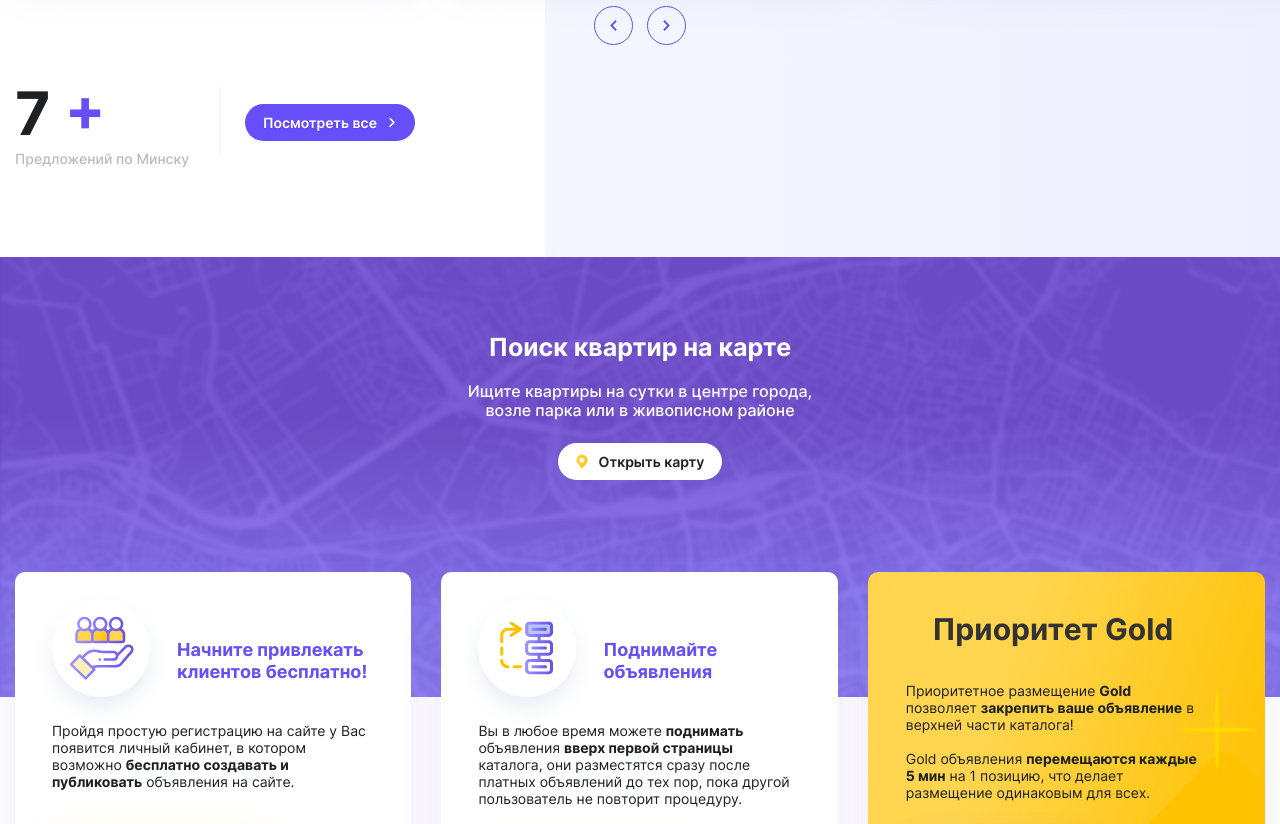
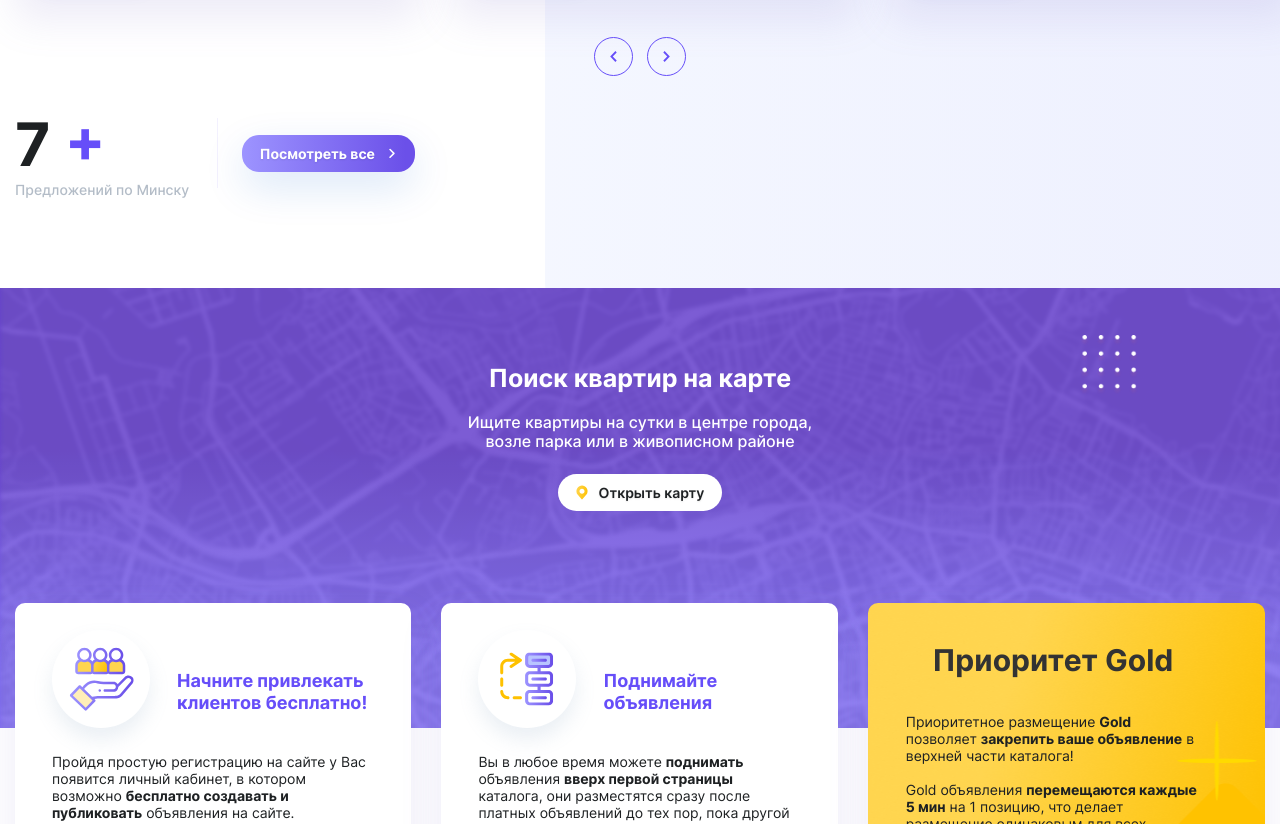
Before and after one commit to just-too-it/hawking-school-react, a React (Create React App) app: page / in a window 1280 px wide. Shown: the part 1976-2800 px from the top of the page. Built offline with nearby package versions, Linux system fonts and the light colour scheme.

Commit message:
добавлены псевдоэлементы на главной

```diff
--- a/src/views/pages/ApartmentsMinsk/index.tsx
+++ b/src/views/pages/ApartmentsMinsk/index.tsx
@@ -46,6 +46,7 @@ export const ApartmentsMinsk = () => {
   useEffect(() => {
     dispatch(setApartments(apartmentsMinsk));
     dispatch(setRecommendations(recommendationsMinsk));
+    dispatch(setCurrentPage(1));
   }, []);
 
   useEffect(() => {
--- a/src/views/pages/Home/Home.module.scss
+++ b/src/views/pages/Home/Home.module.scss
@@ -6,7 +6,19 @@
   display: flex;
   justify-content: space-between;
   align-items: flex-start;
-  margin-bottom: 114px;
+  margin-bottom: 145px;
+  position: relative;
+
+  &::after {
+    position: absolute;
+    content: '';
+    width: 61px;
+    height: 61px;
+    background-image: url('../../../assets/images/yellow-square.png');
+    background-size: 61px 61px;
+    bottom: -103px;
+    left: -30px;
+  }
 }
 
 .services {
@@ -14,6 +26,18 @@
   position: relative;
   z-index: 2;
   margin-bottom: 125px;
+  position: relative;
+
+  &::after {
+    position: absolute;
+    content: '';
+    width: 61px;
+    height: 61px;
+    background-image: url('../../../assets/images/yellow-square.png');
+    background-size: 61px 61px;
+    bottom: -103px;
+    right: 88px;
+  }
 }
 
 .info {
@@ -25,3 +49,19 @@
 .newsHeadlines {
   margin-top: 14px;
 }
+
+.map {
+  position: relative;
+
+  &::after {
+    position: absolute;
+    content: '';
+    width: 61px;
+    height: 61px;
+    background-image: url('../../../assets/images/white-square.png');
+    background-size: 61px 61px;
+    top: 47px;
+    right: 140px;
+    z-index: 1;
+  }
+}
--- a/src/views/pages/Home/RentApartment/index.tsx
+++ b/src/views/pages/Home/RentApartment/index.tsx
@@ -70,7 +70,7 @@ export const RentApartment = () => {
             type="button"
             label={'Посмотреть все'}
             btnOnClick={() => useNavPageCity('Минск', navigate)}
-            view={'cobaltArrow'}
+            view={'cobaltArrowGrad'}
           />
         </div>
       </div>
```
